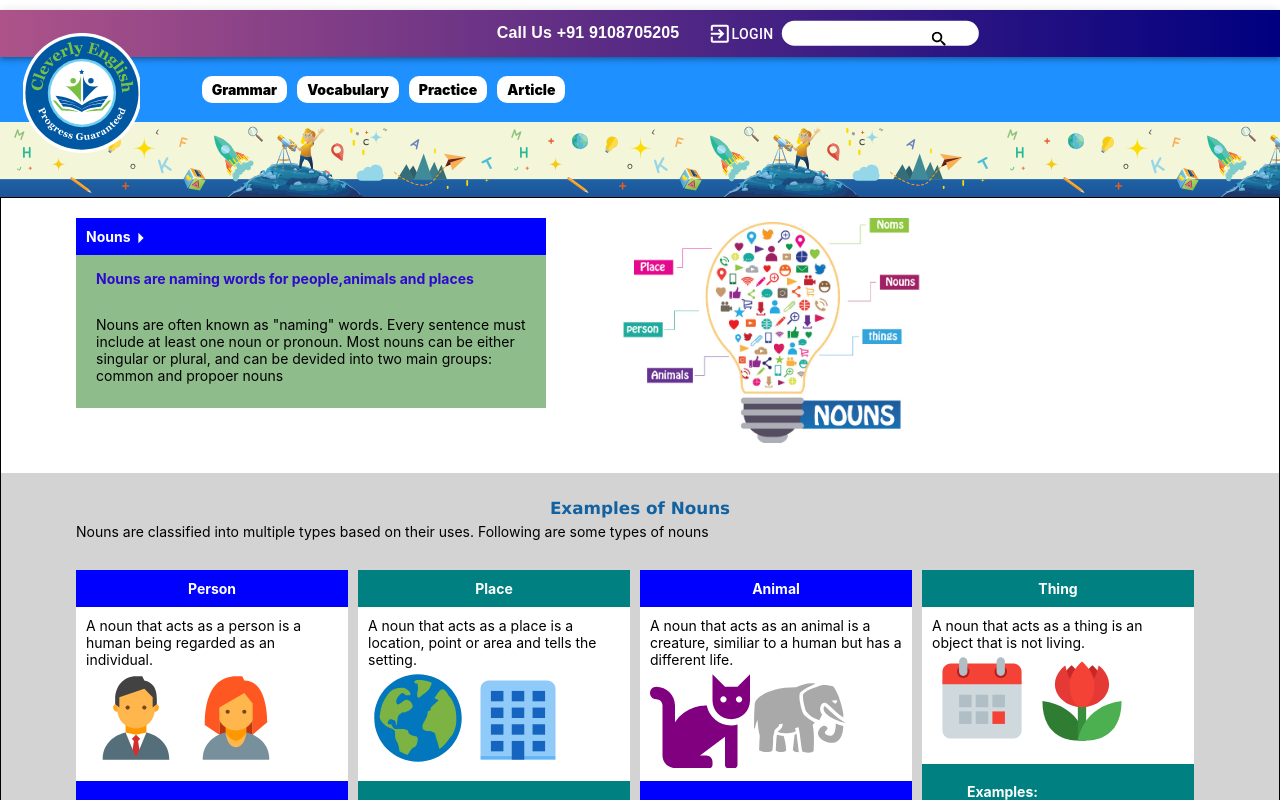
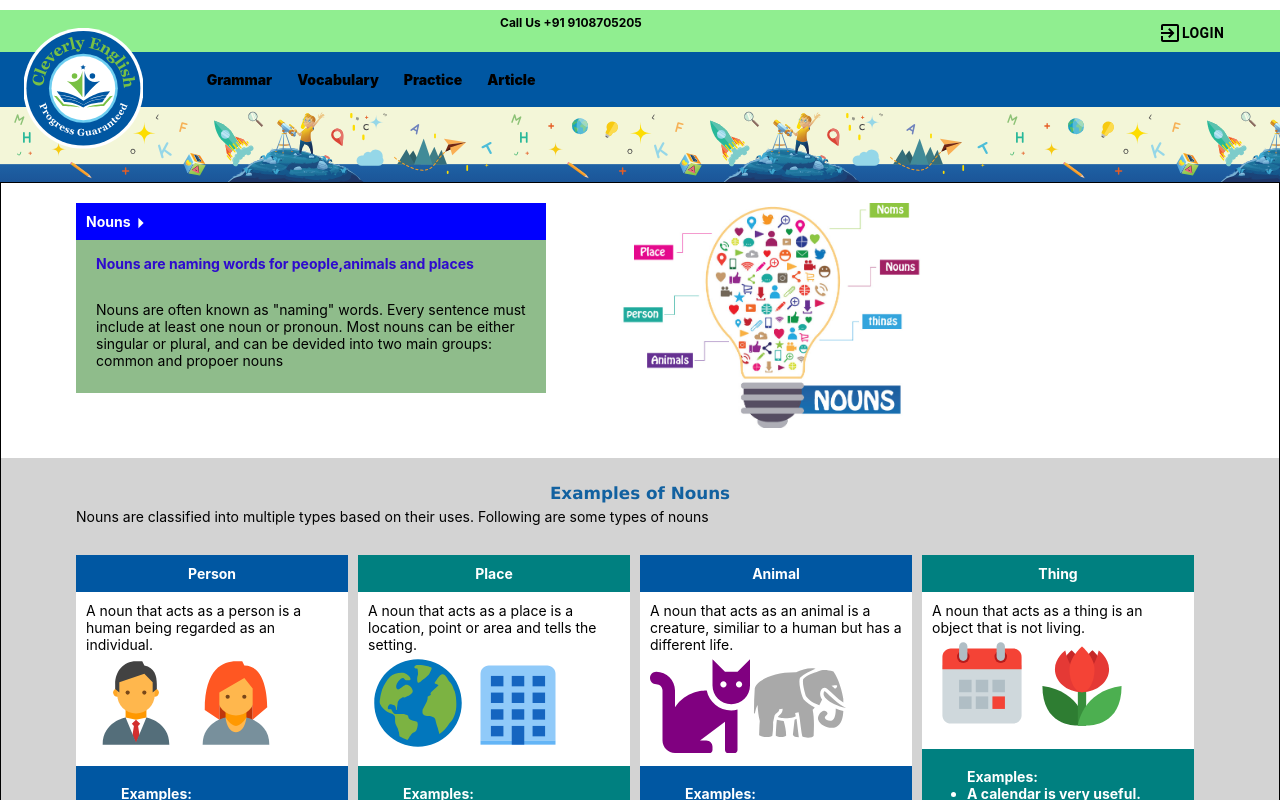
Before and after one commit to ktushar19Git/EnglishApp, a React (Create React App) app: page / in a window 1280 px wide. Shown: the top 800 px of the page. Built offline with nearby package versions, Linux system fonts and the light colour scheme.

Commit message:
Theme changes done

```diff
--- a/src/App.css
+++ b/src/App.css
@@ -85,7 +85,8 @@
   margin-left: 50px;
   margin-right: 0px;
   /*
-  background-color: #034e9f;*/
+  background-color: #0057A2;
+  */
 
 
 }
@@ -100,14 +101,14 @@
   /*
   width: 150px;
   */
-  margin: 5px;
+  margin-right: 5px;
   padding: 5px;
   padding-left: 10px;
   padding-right: 10px;
   /*padding-right: 25px;*/
-  background-color: white;
-  color: #034e9f;
-  border-radius: 10px;
+  background-color: transparent;
+  color: #0057A2;
+  border-radius: 0px;
   text-align: center;
 
 }
@@ -121,9 +122,16 @@
 {
   /*background:  #1379cc;*/
   /*background-image: linear-gradient(to right, #00C9FF, #92FE9D);*/
-  background: linear-gradient(to right, GreenYellow, GreenYellow);
   border-radius: 3px;
-  color: rgb(247, 165, 12) ;
+  color: white ;
+
+}
+.Menu ul li a:hover
+{
+  /*background:  #1379cc;*/
+  /*background-image: linear-gradient(to right, #00C9FF, #92FE9D);*/
+  border-radius: 3px;
+  color: white ;
 
 }
 .SubMenu
@@ -137,7 +145,7 @@
   /*background: #1261A0;*/
   /*background-image: linear-gradient(to bottom, #ad5389, #3c1053);*/
 
-  margin-top: 3px;
+  margin-top: 5px;
   margin-left: -10px;
   text-align: left;
 
@@ -149,23 +157,27 @@
   margin-left: 0px;
   padding-left: 0px;
   color: #034e9f;
+  background-color:  #0057A2;
 }
 .Menu ul li:hover .SubMenu ul li
 {
-  padding-top: 0px;
+  padding-top: 5px;
   /*border-bottom: 1px solid orange;*/
-  background: linear-gradient(to right, PowderBlue, PowderBlue);
   text-align: left;
-  border-radius: 10px;
+  border-radius: 0px;
+  background-color:  transparent;
+  margin-right: 0px;
+
+
 }
 .Menu ul li:hover .SubMenu ul li a
 {
   color: black;
+  margin-top: 2px;
 }
 .Menu ul li:hover .SubMenu ul li:hover
 {
   /*background-color: #1273c2;*/
-  background-image: linear-gradient(to right, GreenYellow, GreenYellow);
   color: white;
 }
 .Menu ul li:hover .SubMenu ul li a:hover
@@ -189,7 +201,7 @@
   /*background: #1261A0;*/
   /*background-image: linear-gradient(to bottom, #ad5389, #3c1053);*/
 
-  margin-top: 3px;
+
   margin-left: 125px;
   margin-top: -24px;
   text-align: left;
@@ -204,14 +216,15 @@
   margin-left: 0px;
   padding-left: 0px;
   color: #034e9f;
+  background-color:  #0057A2;
 }
 .Menu ul li:hover .SubMenu ul li:hover .SubMenu-1 ul li
 {
-  padding-top: 0px;
+  padding-top: 5px;
   /*border-bottom: 1px solid orange;*/
-  background: linear-gradient(to right, PowderBlue, PowderBlue);
+  background: transparent;
   text-align: left;
-  border-radius: 10px;
+  border-radius: 0px;
   width: 100%;
 }
 .Menu ul li:hover .SubMenu ul li:hover .SubMenu-1 ul li a
@@ -222,7 +235,6 @@
 .Menu ul li:hover .SubMenu ul li:hover .SubMenu-1 ul li:hover
 {
   /*background-color: #1273c2;*/
-  background-image: linear-gradient(to right, GreenYellow, GreenYellow);
   color: white;
 }
 .Menu ul li:hover .SubMenu ul li:hover .SubMenu-1 ul li a:hover
@@ -616,9 +628,9 @@
   background-size: cover;
   position: relative;
   transform: translate(20%, -20%);
-  z-index: 1;
-  height: 185%;
-  width: 110%;
+  z-index: 100;
+  height: 220%;
+  width: 112%;
   /*
   width: 125px;
   height: 115px;*/
@@ -652,7 +664,7 @@ h3.logotitle {
   text-align: left;
   font-family: -apple-system, BlinkMacSystemFont, 'Segoe UI', Roboto, Oxygen, Ubuntu, Cantarell, 'Open Sans', 'Helvetica Neue', sans-serif;
   font-weight: bolder;
-  background-color: #1E90FF;
+  background-color: #0057A2;
   margin-top: 10px;
   /*font-variant-caps: all-petite-caps;*/
 
@@ -678,11 +690,10 @@ h3.logotitle {
 }
 .top-searchbar{
 
-  background-image: linear-gradient(to right, #ad5389, navy);
-
-    display: inherit;
-
-    padding: 5px;
+  background-color: lightgreen;
+  font-size: 12px;
+  padding-left: 500px;
+  padding-top: 5px;
 }
 .section-outer-box
 {
@@ -840,6 +851,9 @@ h3.logotitle {
   padding-top: 20px;
   padding-bottom: 20px;
   margin-bottom: 10px;
+  background-color: #0057A2;
+  color: yellow;
+  font-weight: bold;
 }
 .Footer-inner-box
 {
--- a/src/CSS/Vocabulary.css
+++ b/src/CSS/Vocabulary.css
@@ -1,20 +1,18 @@
 .div-Vocaulary
 {
-    border-radius: 15px;
-    border:solid black 2px;
-    border-left: solid black 10px;
-    border-right: solid black 10px;
+
+    border-bottom:#78C144 black 0px;
     padding: 10px;
     font-size: 12px;
     margin: 10px;
+    background-color: #0057A2;
 }
 .div-Vocaulary-Text
 {
 
 
-    margin-top: 10px;
     font-weight: bolder;
-    background-color: black;
+    background-color:	#78C144;
     padding: 10px;
     color: white;
     font-size: 16px;
@@ -27,12 +25,13 @@
     font-weight: bolder;
     font-size: 14px;
     vertical-align: top;
+    color: yellow;
 }
 .div-Vocaulary-examples
 {
     padding: 5px;
     text-align: left;
-    color: brown;
+    color: white;
     margin: 5px;
 }
 .div-Vocaulary-image
@@ -43,7 +42,15 @@
 }
 .div-Vocaulary-image-td
 {
-    vertical-align:middle;
+    background-image: url("../images/logo.svg");
+    background-position: center;
+  background-repeat: no-repeat;
+  background-size: cover;
+  position: relative;
+  transform: translate(10%, 20%);
+  z-index: 1;
+  height: 75px;
+  width: 75px;
 }
 .div-Vocaulary-Meaning-Examples-td
 {
--- a/src/CSS/colors.css
+++ b/src/CSS/colors.css
@@ -64,7 +64,7 @@
 }
 .bg-blue
 {
-  background-color: blue;
+  background-color: #0057A2;
 }
 .bg-navy
 {
--- a/src/Components/Footer.js
+++ b/src/Components/Footer.js
@@ -3,7 +3,7 @@ import Grid from '@material-ui/core/Grid';
 
 function Footer() {
     return (
-        <div class="Footer-main-box bg-navy color-white">
+        <div class="Footer-main-box">
 
             <div class="Footer-inner-box">
                 <Grid container>
--- a/src/Components/Menu.js
+++ b/src/Components/Menu.js
@@ -14,7 +14,7 @@ function Menu()
         <ul >
 
 
-            <li><a>Grammar</a>
+            <li><a href="">Grammar</a>
                 <div class="SubMenu">
                     <ul >
                         <li>
@@ -101,7 +101,7 @@ function Menu()
 
 
 
-            <li><a>Vocabulary</a>
+            <li><a href="">Vocabulary</a>
                 <div class="SubMenu">
                     <ul >
                         <li>
@@ -123,7 +123,7 @@ function Menu()
                     </ul>
                 </div>
             </li>
-            <li><a>Practice</a>
+            <li><a href="">Practice</a>
                 <div class="SubMenu">
                     <ul >
                         <li>
@@ -135,7 +135,7 @@ function Menu()
                     </ul>
                 </div>
             </li>
-            <li><a>Article</a></li>
+            <li><a href="">Article</a></li>
         </ul>
 
     </div>
--- a/src/Components/SearchBar.js
+++ b/src/Components/SearchBar.js
@@ -7,6 +7,12 @@ import { ImSearch} from "react-icons/im";
 import Button from '@material-ui/core/Button';
 import ExitToAppIcon from '@material-ui/icons/ExitToApp';
 import { useHistory } from "react-router-dom";
+import Grid from '@material-ui/core/Grid';
+import { ImNext } from 'react-icons/im';
+import { FcNext } from 'react-icons/fc';
+import { GrNext } from 'react-icons/gr'
+import { GoTriangleRight } from 'react-icons/go'
+
 
 const useStyles = makeStyles((theme) => ({
      title:{
@@ -43,34 +49,34 @@ export default function SearchBar() {
     }
 
     return (
-        <div>
-            <AppBar position="static">
-                <Toolbar class="top-searchbar">
-                    <div style={{display: "inherit",  transform: "translate(100%, 2%)"}}>
-                    <div class="phone">
+        <div class="top-searchbar">
 
-                        <Typography className={classes.title}>Call Us +91 9108705205</Typography>
-                    </div>
+                <div >
+                        <Grid container>
+                            <Grid item xs={12} sm={10} >
+                                <div>
+                                    <div>
+                                    Call Us +91 9108705205
 
-                    <div>
-                    <Button  id="regmenu-btn"
+                                    </div>
+
+                                </div>
+                            </Grid>
+                            <Grid item xs={12} sm={2} >
+                                <div >
+                                <Button  id="regmenu-btn"
                                         style={{
-                                          padding: "0px 10px 0px 0px !important",
-                                          width: "280px !important",
-                                          color:'white',
+                                          color:'black',
+                                          fontWeight:'bold'
                                         }} onClick={() => {
                 onLoginPage();
               }}><ExitToAppIcon></ExitToAppIcon>Login</Button>
+                                </div>
+                            </Grid>
+                        </Grid>
                     </div>
-                    <div class="search" style={{position:"relative"}}>
-                            <div className={classes.searchIcon}>
-                                <ImSearch/>
-                            </div>
-                            <input type="text" className={classes.text1}/>
-                    </div>
-                    </div>
-                </Toolbar>
-            </AppBar>
+
+
         </div>
     )
 }
--- a/src/Components/Vocabulary/SynonymDisplay.js
+++ b/src/Components/Vocabulary/SynonymDisplay.js
@@ -79,11 +79,14 @@ class SynonymDisplay extends Component
 
             <Header></Header>
             <div class="Main_div_content">
-              <div style={{textAlign:"center"}}>
+              <div>
+
+              <div class="section-outer-box">
                 <div class="label-heading">
                       Synonyms
                 </div>
-                <GridList cols={4} style={{alignItems:"center"}}>
+                <div>
+                <GridList cols={4} >
 
                   {
                             this.state.InputData &&
@@ -126,12 +129,14 @@ class SynonymDisplay extends Component
 
 
                 </GridList>
+                </div>
 
 
 
                 <div class="label-heading">
 
                 </div>
+              </div>
               </div>
             </div>
 
--- a/src/Components/Vocabulary/VocabularyDisplay.js
+++ b/src/Components/Vocabulary/VocabularyDisplay.js
@@ -97,11 +97,14 @@ class VocabularyDisplay extends Component
 
             <Header></Header>
             <div class="Main_div_content">
-              <div style={{textAlign:"center"}}>
+              <div>
+
+              <div class="section-outer-box">
                 <div class="label-heading">
-                      Vocaubulary
+                      Vocabulary
                 </div>
-                <GridList cols={4} style={{alignItems:"center"}}>
+                <div >
+                <GridList cols={5}>
 
                   {
                             this.state.InputData &&
@@ -112,8 +115,11 @@ class VocabularyDisplay extends Component
                                       <div class="div-Vocaulary-Text">{InputData.Vocabulary}</div>
                                       <div>
                                         <table>
-                                          <td class="div-Vocaulary-image-td">
-                                            <FcBusinessman class="div-Vocaulary-image"></FcBusinessman>
+                                          <td >
+                                            <div class="div-Vocaulary-image-td">
+
+                                            </div>
+
 
                                           </td>
                                           <td class="div-Vocaulary-Meaning-Examples-td">
@@ -143,12 +149,14 @@ class VocabularyDisplay extends Component
 
 
                 </GridList>
+                </div>
 
 
 
                 <div class="label-heading">
 
                 </div>
+              </div>
               </div>
             </div>
 
```
Also changed, not shown: 1 other file (tests, documents, lock files or other folders).
